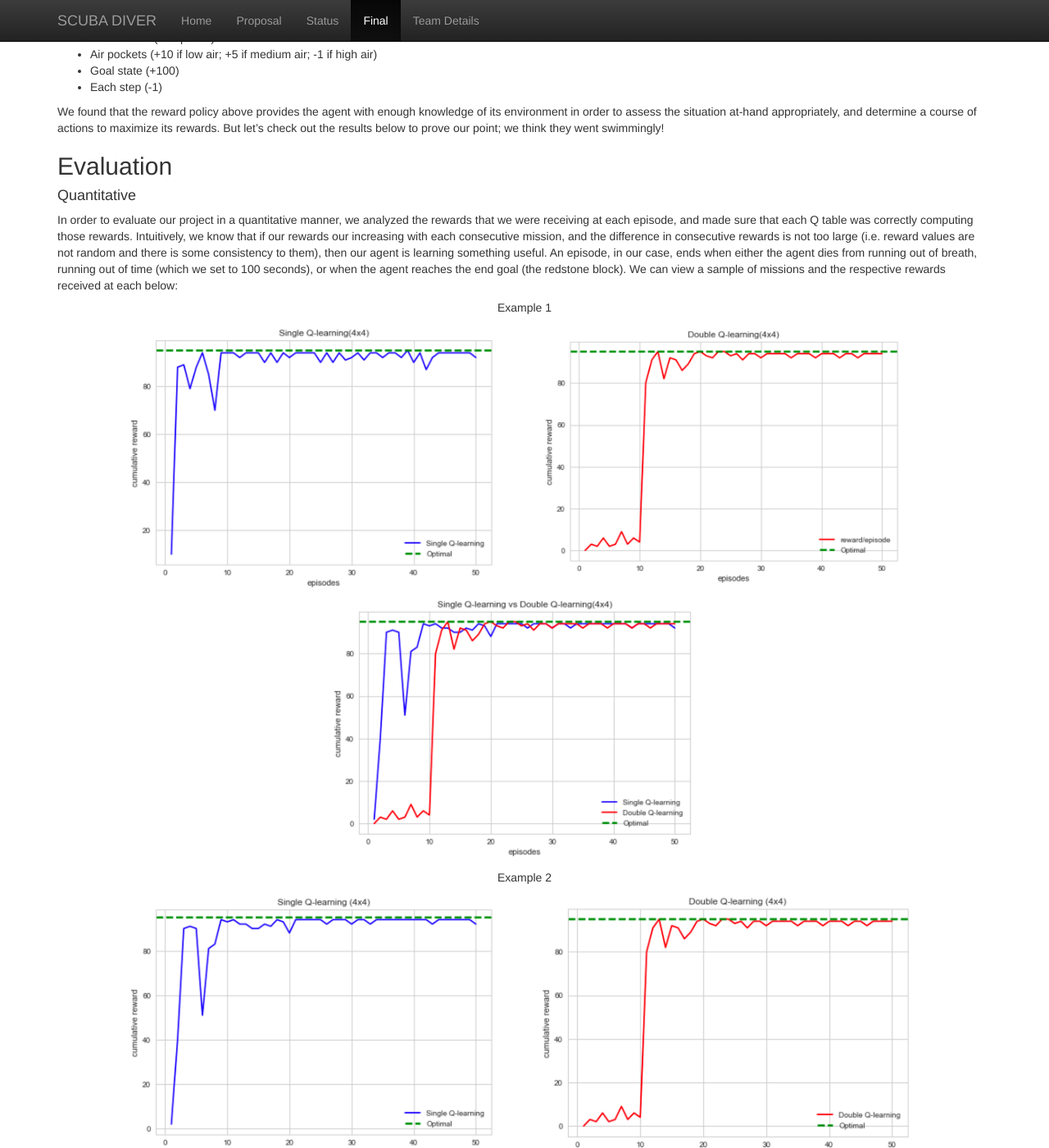
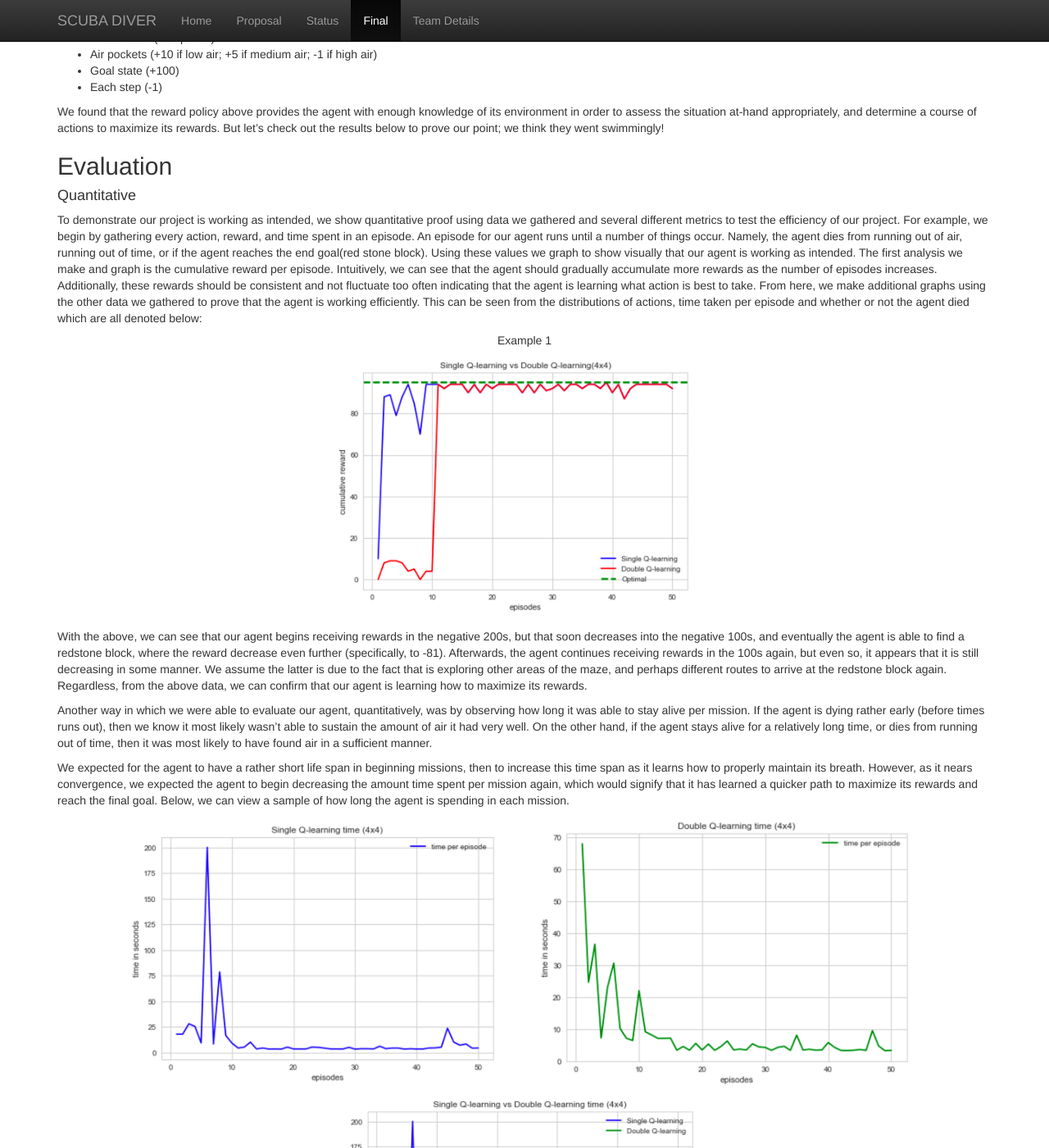
Before and after one commit to andrewdoh/scuba_diver, a Jekyll site: the page built from docs/final.md, in a window 1280 px wide and 1400 px high, scrolled down 4784 px. Shown: the whole window at 82% size. Built offline with Jekyll 4.4.1, drawn with Linux system fonts in a browser that asks for light colours; formulas are drawn with MathJax 3.

Commit message:
Create final.md

```diff
--- a/docs/final.md
+++ b/docs/final.md
@@ -88,34 +88,15 @@
 
 #### Quantitative ####
 
-In order to evaluate our project in a quantitative manner, we analyzed the rewards that we were receiving at each episode, and made sure that each Q table was correctly computing those rewards. Intuitively, we know that if our rewards our increasing with each consecutive mission, and the difference in consecutive rewards is not too large (i.e. reward values are not random and there is some consistency to them), then our agent is learning something useful.  An episode, in our case, ends when either the agent dies from running out of breath, running out of time (which we set to 100 seconds), or when the agent reaches the end goal (the redstone block). We can view a sample of missions and the respective rewards received at each below:
+To demonstrate our project is working as intended, we show quantitative proof using data we gathered and several different metrics to test the efficiency of our project. For example, we begin by gathering every action, reward, and time spent in an episode. An episode for our agent runs until a number of things occur. Namely, the agent dies from running out of air, running out of time, or if the agent reaches the end goal(red stone block). Using these values we graph to show visually that our agent is working as intended. The first analysis we make and graph is the cumulative reward per episode. Intuitively, we can see that the agent should gradually accumulate more rewards as the number of episodes increases. Additionally, these rewards should be consistent and not fluctuate too often indicating that the agent is learning what action is best to take. From here, we make additional graphs using the other data we gathered to prove that the agent is working efficiently. This can be seen from the distributions of actions, time taken per episode and whether or not the agent died which are all denoted below:
+
+
 <h5 align="center"> Example 1 </h5>
- <div align="center">
-<img src="images/singleQ_ex_1.png" width="500px">
 
-<img src="images/doubleQ_ex_1.png" width="500px">
-</div>
- <p align="center">
- <img src="images/singleQ_vs_doubleQ_ex_1.png" width="500px">
- </p>
- <h5 align="center"> Example 2 </h5>
- <div align="center">
-<img src="images/singleQ_ex_2.png" width="500px">
-
-<img src="images/doubleQ_ex_2.png" width="500px">
-</div>
  <p align="center">
 <img src="images/singleQ_vs_doubleQ_ex_2.png" width="500px">
  </p>
-  <div align="center">
-<img src="images/swarm.png" width="500px">
 
-<img src="images/seabar.png" width="500px">
-<img src="images/seabox.png" width="500px">
-</div>
-  <div align="center">
-  <img src="images/count.png" width="500px">
-  </div>
 
 With the above, we can see that our agent begins receiving rewards in the negative 200s, but that soon decreases into the negative 100s, and eventually the agent is able to find a redstone block, where the reward decrease even further (specifically, to -81). Afterwards, the agent continues receiving rewards in the 100s again, but even so, it appears that it is still decreasing in some manner.  We assume the latter is due to the fact that is exploring other areas of the maze, and perhaps different routes to arrive at the redstone block again. Regardless, from the above data, we can confirm that our agent is learning how to maximize its rewards.
 
```
